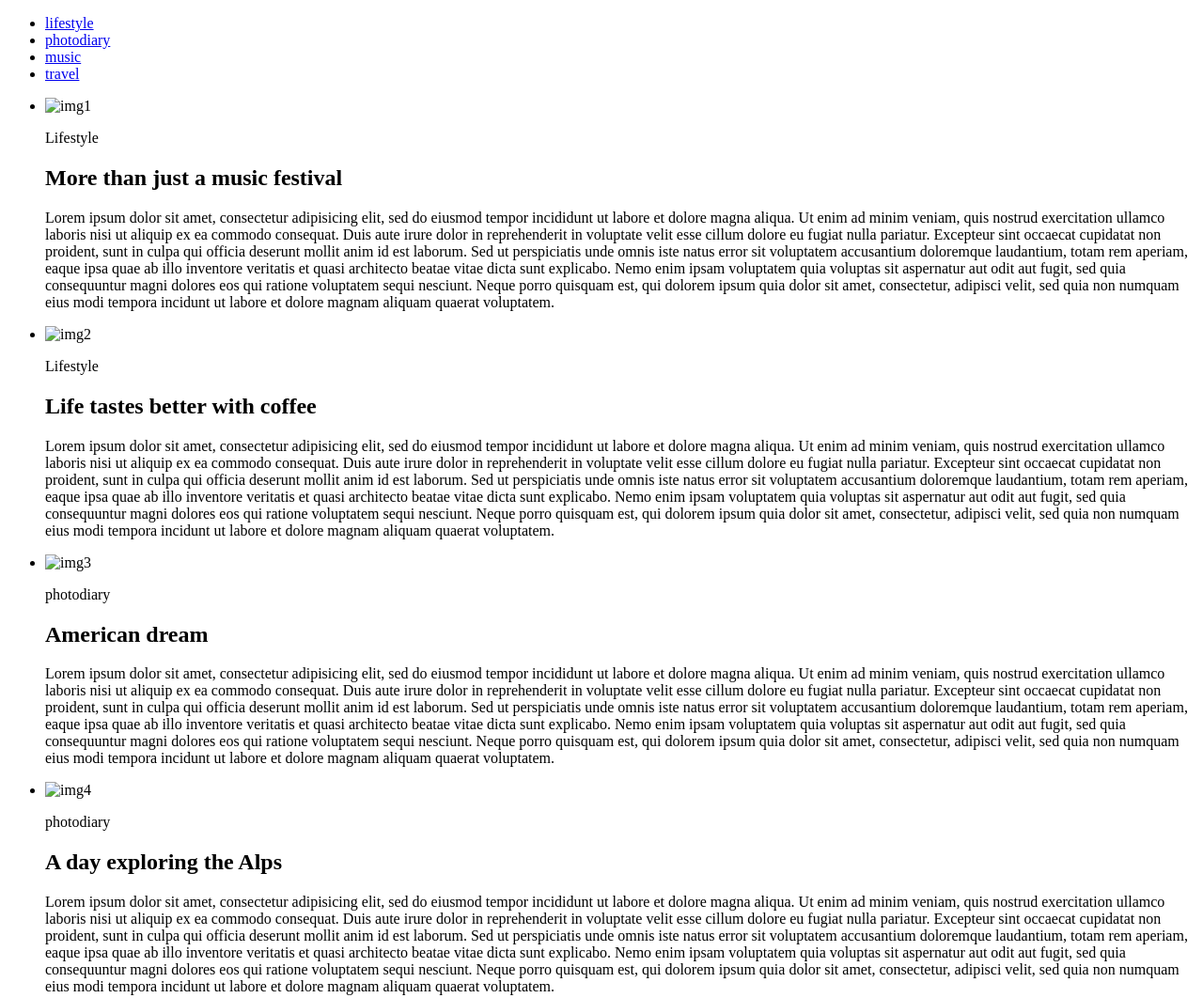
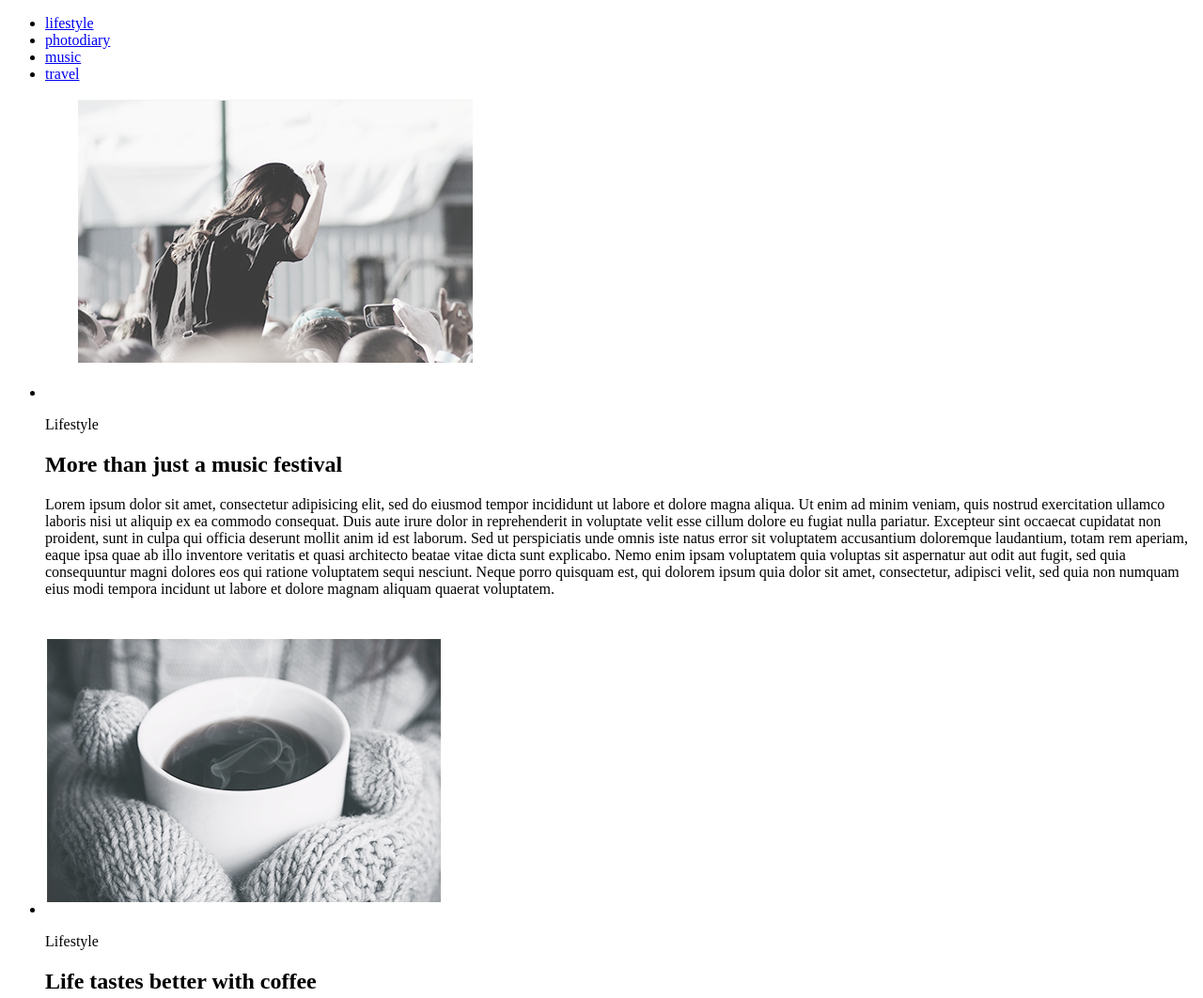
Before and after one commit to Igor-dev-front/02-html, a plain HTML site: page index.html in a window 1280 px wide. Shown: the top 1062 px of the page at 94% size. Drawn offline with Linux system fonts and the light colour scheme; the site is published under a folder, as on GitHub Pages, so addresses that start at the root find nothing.

Commit message:
cheange html with img

```diff
--- a/index.html
+++ b/index.html
@@ -32,7 +32,7 @@
         <section>
             <ul>
                 <li>
-                    <img src="/images/image-1.png" alt="img1">
+                    <img src="./images/image-1.png" alt="img">
                     <p>Lifestyle</p>
                     <h2>More than just a music festival </h2>
                     <p>Lorem ipsum dolor sit amet, consectetur adipisicing elit, sed do eiusmod tempor incididunt ut
@@ -48,7 +48,7 @@
                         modi tempora incidunt ut labore et dolore magnam aliquam quaerat voluptatem.</p>
                 </li>
                 <li>
-                    <img src="/images/image-2.png" alt="img2">
+                    <img src="./images/image-2.png" alt="img">
                     <p>Lifestyle</p>
                     <h2>Life tastes better with coffee</h2>
                     <p>Lorem ipsum dolor sit amet, consectetur adipisicing elit, sed do eiusmod tempor incididunt ut
@@ -64,7 +64,7 @@
                         modi tempora incidunt ut labore et dolore magnam aliquam quaerat voluptatem.</p>
                 </li>
                 <li>
-                    <img src="/images/image-3.png" alt="img3">
+                    <img src="./images/image-3.png" alt="img">
                     <p>photodiary</p>
                     <h2>American dream</h2>
                     <p>Lorem ipsum dolor sit amet, consectetur adipisicing elit, sed do eiusmod tempor incididunt ut
@@ -80,7 +80,7 @@
                         modi tempora incidunt ut labore et dolore magnam aliquam quaerat voluptatem.</p>
                 </li>
                 <li>
-                    <img src="/images/image-4.png" alt="img4">
+                    <img src="./images/image-4.png" alt="img">
                     <p>photodiary</p>
                     <h2>A day exploring the Alps</h2>
                     <p>Lorem ipsum dolor sit amet, consectetur adipisicing elit, sed do eiusmod tempor incididunt ut
```
